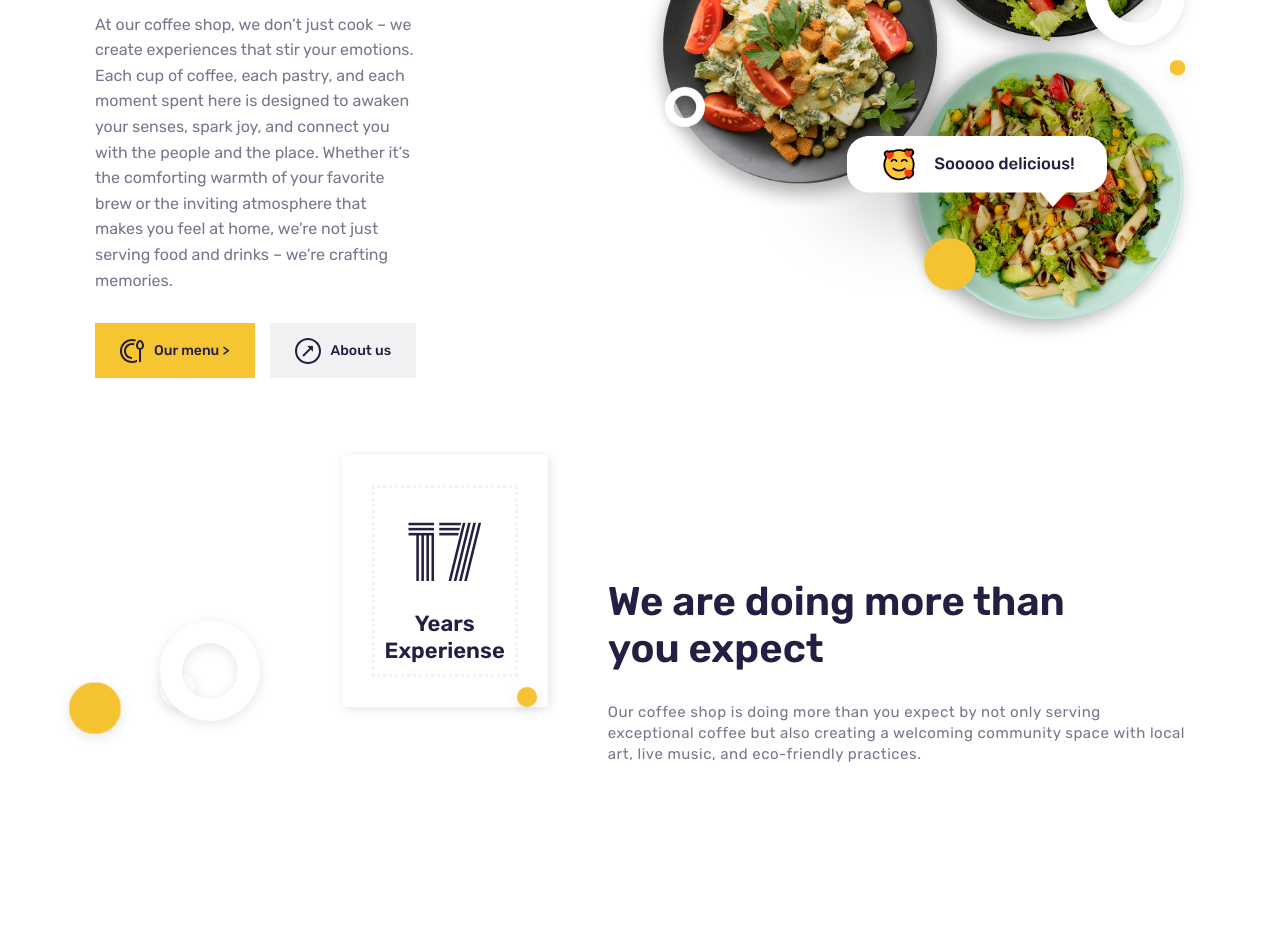
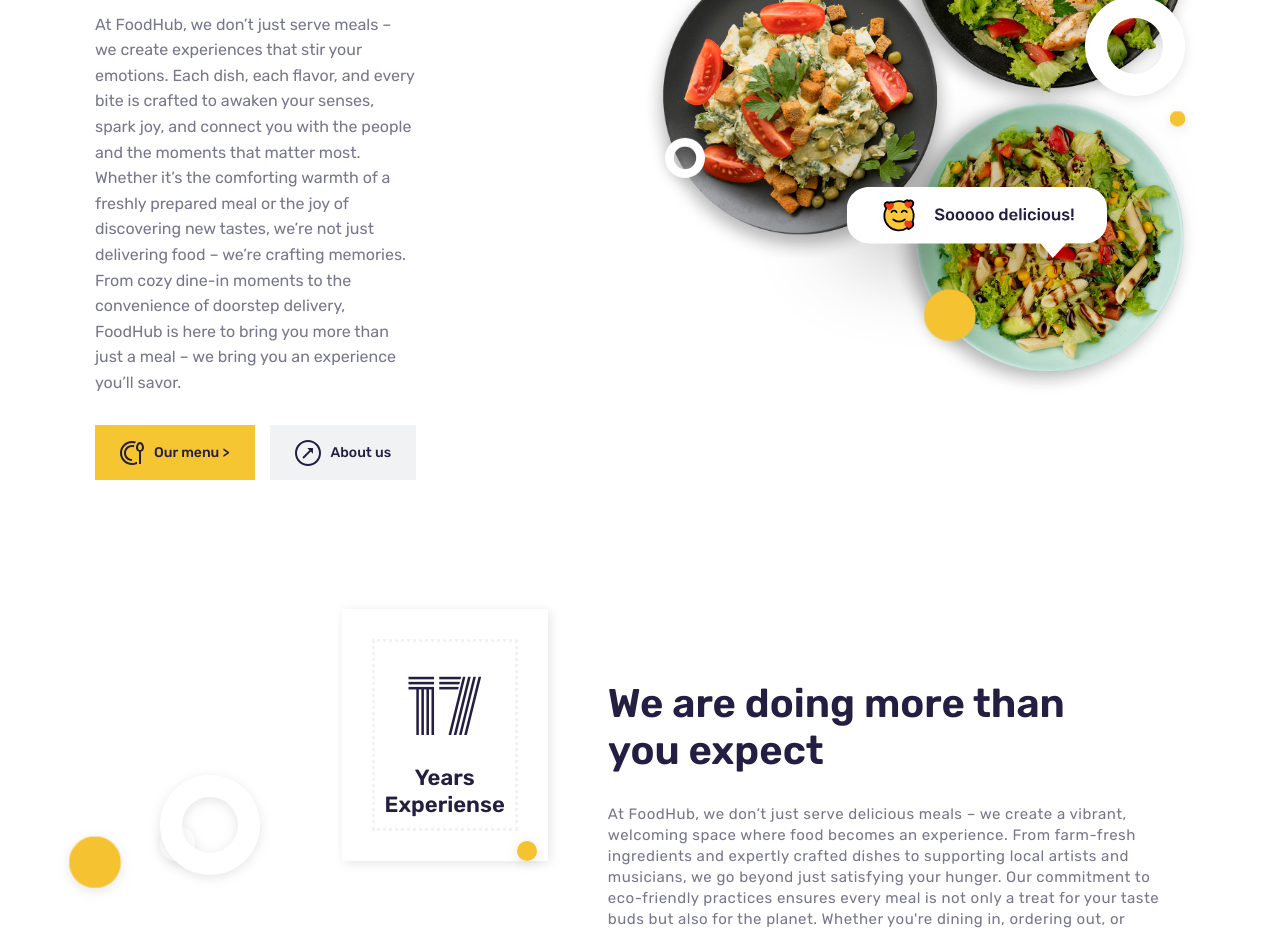
Before and after one commit to johno948/foodhub5, a plain HTML site: page index.html in a window 1280 px wide. Shown: the part 457-1389 px from the top of the page. Drawn offline with nearby package versions, Linux system fonts and the light colour scheme.

Commit message:
Update index.html

```diff
--- a/index.html
+++ b/index.html
@@ -195,7 +195,7 @@
           <h1 class="main-heading">We do not cook, we create your emotions!</h1>
 
           <p class="home-text">
-            At our coffee shop, we don’t just cook – we create experiences that stir your emotions. Each cup of coffee, each pastry, and each moment spent here is designed to awaken your senses, spark joy, and connect you with the people and the place. Whether it’s the comforting warmth of your favorite brew or the inviting atmosphere that makes you feel at home, we’re not just serving food and drinks – we’re crafting memories.
+            At FoodHub, we don’t just serve meals – we create experiences that stir your emotions. Each dish, each flavor, and every bite is crafted to awaken your senses, spark joy, and connect you with the people and the moments that matter most. Whether it’s the comforting warmth of a freshly prepared meal or the joy of discovering new tastes, we’re not just delivering food – we’re crafting memories. From cozy dine-in moments to the convenience of doorstep delivery, FoodHub is here to bring you more than just a meal – we bring you an experience you’ll savor.
           </p>
 
           <div class="btn-group">
@@ -265,7 +265,7 @@
             you expect</h2>
 
           <p class="section-text">
-            Our coffee shop is doing more than you expect by not only serving exceptional coffee but also creating a welcoming community space with local art, live music, and eco-friendly practices.
+            At FoodHub, we don’t just serve delicious meals – we create a vibrant, welcoming space where food becomes an experience. From farm-fresh ingredients and expertly crafted dishes to supporting local artists and musicians, we go beyond just satisfying your hunger. Our commitment to eco-friendly practices ensures every meal is not only a treat for your taste buds but also for the planet. Whether you're dining in, ordering out, or sharing a moment with friends, FoodHub is here to offer more than just food – we’re serving community, creativity, and memories.
           </p>
 
         </div>
```
